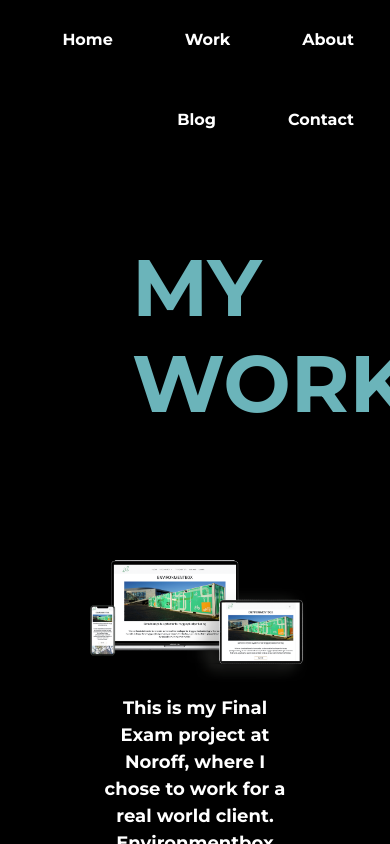
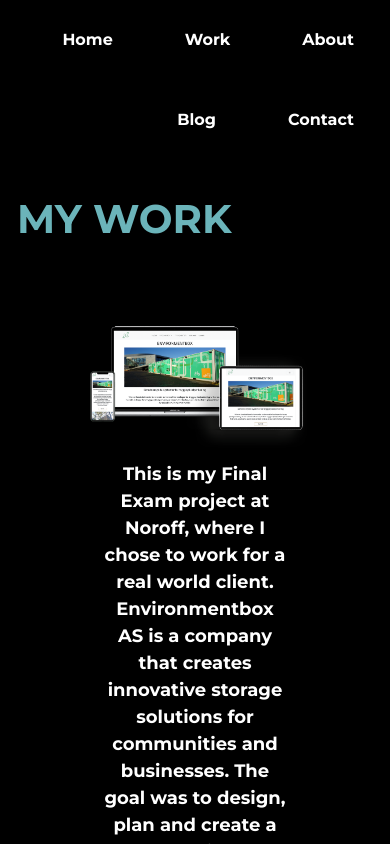
Before and after one commit to lonsoien/urban-portfolio, a React (Create React App) app: page /work in a window 390 px wide. Shown: the top 844 px of the page. Built offline with nearby package versions, Linux system fonts and the light colour scheme; a web font is replaced by a local one.

Commit message:
media responsive

```diff
--- a/src/components/Work.js
+++ b/src/components/Work.js
@@ -53,6 +53,7 @@ function Work () {
 
         <footer>
             <h4>by Louise Bellingmo</h4>
+            <br></br>
         </footer>
     </>
   );
--- a/src/sass/partials/_typography.scss
+++ b/src/sass/partials/_typography.scss
@@ -25,3 +25,11 @@ h1 {
     align-items: center;
     margin: auto;
 }
+
+@media (min-width: 0px) and (max-width: 600px) {
+    h1 {
+        font-size: 40px !important;
+        margin-left: 0px;
+        padding: 5px;
+    }
+}
--- a/src/sass/style.css
+++ b/src/sass/style.css
@@ -72,6 +72,13 @@ h1 {
   margin: auto;
 }
 
+@media (min-width: 0px) and (max-width: 600px) {
+  h1 {
+    font-size: 40px !important;
+    margin-left: 0px;
+    padding: 5px;
+  }
+}
 .justify-content-end.nav {
   background-color: black !important;
 }
```
Also changed, not shown: 1 other file (tests, documents, lock files or other folders).
